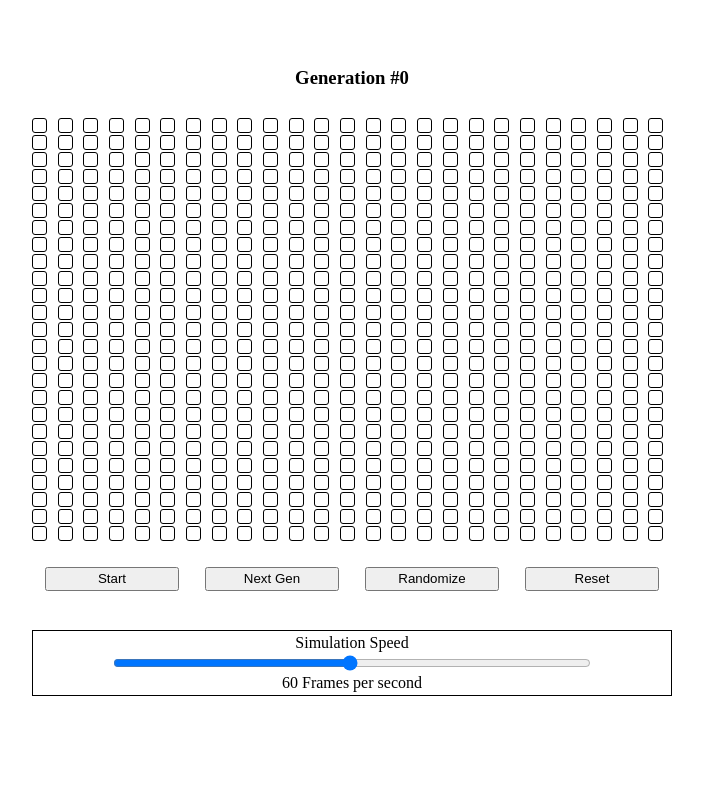
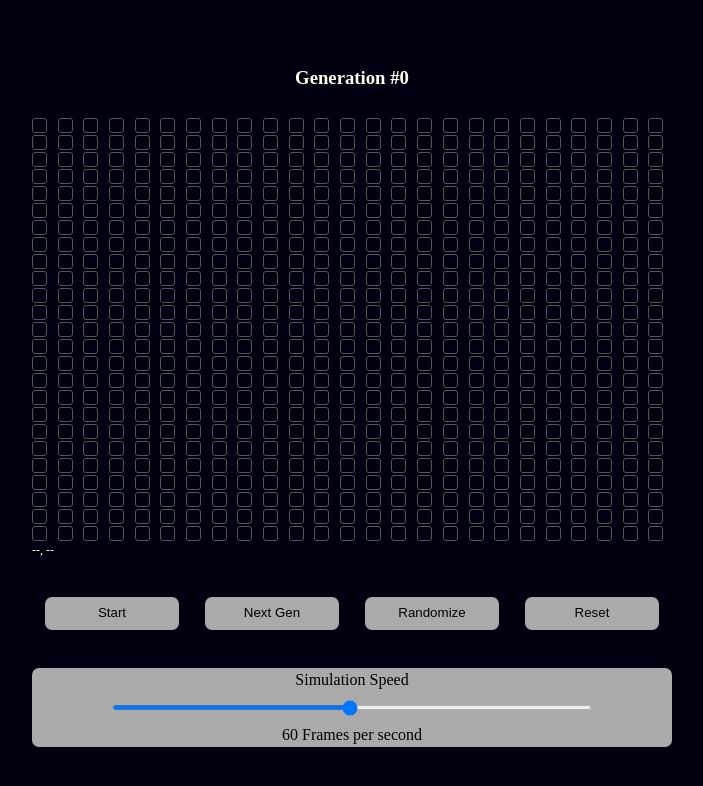
Before and after one commit to jessemarek/CS-build-week, a React (Create React App) app: page / in a window 1280 px wide. Shown: the top 786 px of the page, without its empty margins (288-991 px from the left). Built offline with nearby package versions, Linux system fonts and the light colour scheme.

Commit message:
styles updated. added grid coorinates of current cell mouse is hovering over

```diff
--- a/src/App.js
+++ b/src/App.js
@@ -16,6 +16,7 @@ function App() {
   const [gameIsRunning, setGameIsRunning] = useState(false)
   const [genNum, setGenNum] = useState(0)
   const [gameSpeed, setGameSpeed] = useState(60)
+  const [gridCoord, setGridCoord] = useState(['--', '--'])
 
   // REFS ***********************************************************************************************************************
   const runningRef = useRef(gameIsRunning)
@@ -90,7 +91,7 @@ function App() {
 
   return (
     <div className="App">
-      <div>
+
       <h3>Generation #{genNum}</h3>
       <div className="game-window" style={{ gridTemplateRows: `repeat(${numCols}, 15px)` }}>
         {
@@ -105,9 +106,11 @@ function App() {
               grid={grid}
               setGrid={setGrid}
               gameIsRunning={gameIsRunning}
+              setGridCoord={setGridCoord}
             />))
         }
       </div>
+      <p className="coords">{gridCoord && `${gridCoord[0]}, ${gridCoord[1]}`}</p>
       <div className="game-btns">
         <button onClick={clickPlay}>{gameIsRunning ? 'Stop' : 'Start'}</button>
         <button disabled={gameIsRunning} onClick={clickNextGen}>Next Gen</button>
@@ -120,7 +123,7 @@ function App() {
           <p>{`${gameSpeed} Frames per second`}</p>
         </label>
       </div>
-      </div>
+
     </div>
   );
 }
--- a/src/components/CellBtn.js
+++ b/src/components/CellBtn.js
@@ -9,7 +9,8 @@ const CellBtn = props => {
         y,
         grid,
         setGrid,
-        gameIsRunning
+        gameIsRunning,
+        setGridCoord
 
     } = props
 
@@ -35,6 +36,7 @@ const CellBtn = props => {
     }
     // ------------------------------------------------------------ //
 
+    // toggle the alive state on mouse click
     const clickHandler = e => {
         e.preventDefault()
 
@@ -50,6 +52,18 @@ const CellBtn = props => {
         }
     }
 
+    // update grid coordinates of this cell on mouse enter
+    const onMouseEnter = e => {
+        setGridCoord([
+            x, y
+        ])
+    }
+
+    // reset grid coordinates to default on mouse leave
+    const onMouseLeave = e => {
+        setGridCoord(['--', '--'])
+    }
+
     return (
         <div
             className={isAlive ? 'alive cell-btn' : 'cell-btn'}
@@ -58,6 +72,8 @@ const CellBtn = props => {
                 cursor: gameIsRunning ? 'default' : 'pointer'
             }}
             onClick={clickHandler}
+            onMouseEnter={onMouseEnter}
+            onMouseLeave={onMouseLeave}
         ></div>
     )
 }
--- a/src/index.css
+++ b/src/index.css
@@ -4,6 +4,11 @@
     margin: 0;
     padding: 0;
     line-height: 1.5;
+}
+
+body {
+    background: #001;
+    color: #ffe;
 }
 
 h3 {
@@ -16,14 +21,20 @@ h3 {
     grid-auto-flow: column;
     grid-gap: 2px;
     width: 50%;
-    margin: 2% auto;
+    margin: 2% auto 0;
 }
 
 .cell-btn {
     width: 15px;
     height: 15px;
-    border: 1px solid black;
+    border: 1px solid #555;
     border-radius: 3px;
+}
+
+.coords {
+    width: 50%;
+    font-size: 12px;
+    margin: 0 auto 3%;
 }
 
 .game-btns {
@@ -35,21 +46,36 @@ button {
     width: 21%;
     margin: 0 2%;
     cursor: pointer;
+    outline: none;
+    border-radius: 7px;
+    padding: 1% 2%;
+    border: none;
+    background: #aaa;
+    color: #000;
+}
+
+button:disabled {
+    opacity: 0.5;
 }
 
 .speed-ctrl {
     width: 50%;
     margin: 3% auto;
+    border-radius: 7px;
+    background: #aaa;
+    color: #000;
 }
 
 .speed-ctrl label {
     display: block;
     text-align: center;
-    border: 1px solid;
 }
 
 .speed-ctrl input {
     display: block;
     width: 75%;
-    margin: 0 auto;
+    height: 5px;
+    margin: 2% auto;
+    border-radius: 5px;
+    cursor: pointer;
 }
```
Lines whose indentation alone changed are shown as unchanged.
